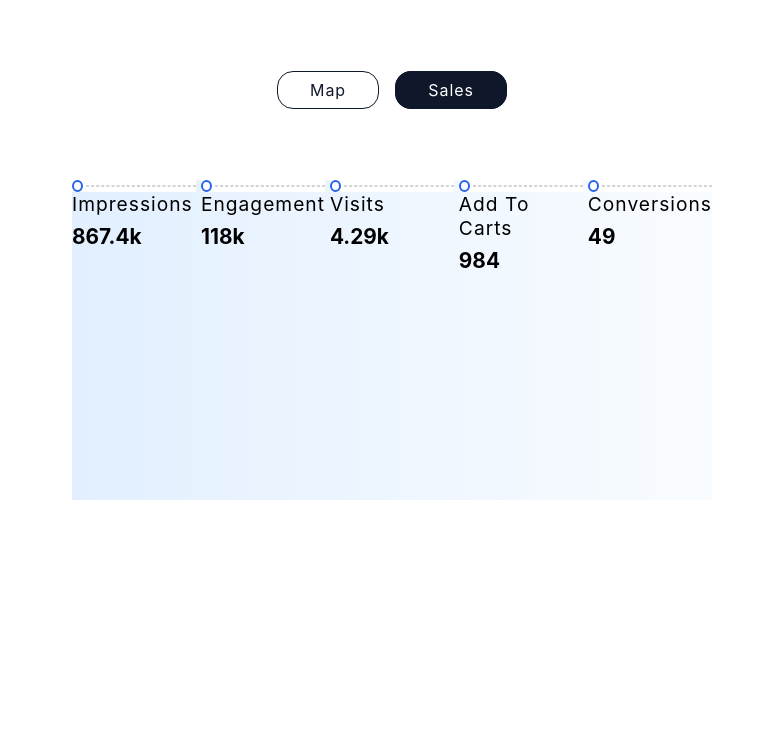
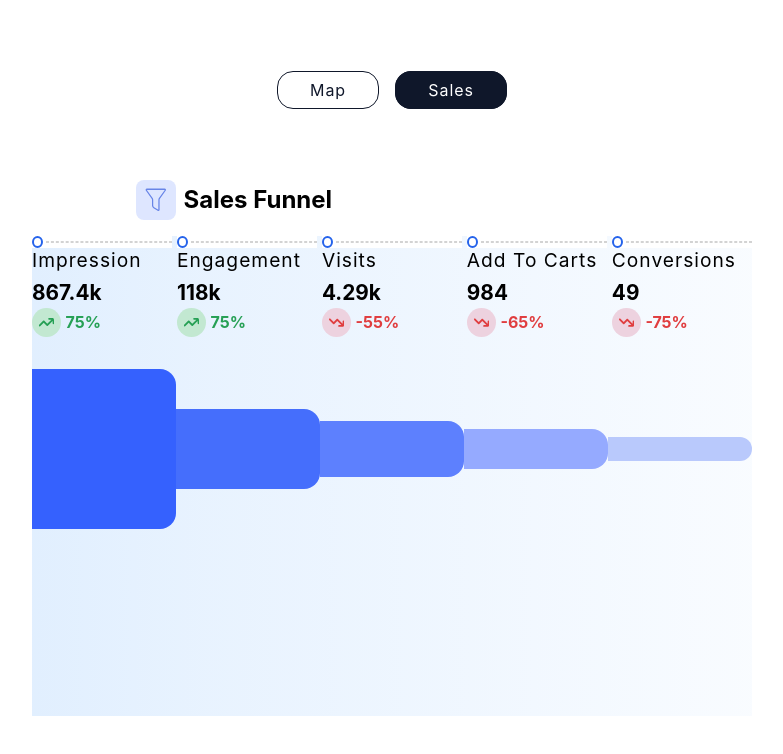
Before and after one commit to yash-purkar/company-assignment, a React (Create React App) app: page / in a window 1280 px wide. Both pictures are taken after a click on the element "Sales". Shown: the top 754 px of the page, without its empty margins (248-1031 px from the left). Built offline with nearby package versions, Linux system fonts and the light colour scheme.

Commit message:
feat: Sales Funnel

```diff
--- a/package.json
+++ b/package.json
@@ -9,6 +9,7 @@
     "leaflet": "^1.9.3",
     "react": "^18.2.0",
     "react-dom": "^18.2.0",
+    "react-icons": "^5.0.1",
     "react-leaflet": "^4.2.0",
     "react-leaflet-cluster": "^2.1.0",
     "react-scripts": "5.0.1",
--- a/src/App.css
+++ b/src/App.css
@@ -50,14 +50,28 @@ body {
 }
 
 /* sales funnel */
+.heading-container {
+  width: 40%;
+  margin: 5rem auto 1rem auto;
+
+  display: flex;
+  align-items: center;
+  gap: 0.5rem;
+}
+.icon {
+  width: 30px;
+  height: 30px;
+  color: #6885e7;
+  background-color: #dee6ff;
+  padding: 0.3rem;
+  border-radius: 0.5rem;
+}
 
 .sales-funnel-container {
-  width: 50%;
-  height: 600px;
+  min-width: 720px;
+  width: 40%;
   margin: auto;
-  margin-top: 5rem;
-  display: flex;gap: 0.3rem;
-  height: 20rem;
+  height: 30rem;
   background: linear-gradient(
     to right,
     #93c5fd47,
@@ -67,6 +81,12 @@ body {
     #93c5fd0f
   );
 }
+
+.sales-info {
+  display: flex;
+  gap: 0.3rem;
+}
+
 .column {
   width: 10rem;
 }
@@ -100,4 +120,70 @@ body {
 .count {
   font-weight: bold;
   font-size: 1.3rem;
+  margin-bottom: 0.2rem;
 }
+.trend-info {
+  display: flex;
+  align-items: center;
+  gap: 0.3rem;
+  margin-bottom: 2rem;
+}
+.up-trend-text {
+  color: #26a055;
+  font-weight: bold;
+}
+.up-trend-icon {
+  color: #26a055;
+  background-color: #c2e8d1;
+  font-size: 1rem;
+  padding: 0.4rem;
+  border-radius: 50%;
+}
+.down-trend-info span {
+  color: #26a055;
+  font-weight: bold;
+}
+.down-trend-icon {
+  color: #e03d3f;
+  background-color: #edd2df;
+  font-size: 1rem;
+  padding: 0.4rem;
+  border-radius: 50%;
+}
+.down-trend-text {
+  color: #e03d3f;
+  font-weight: bold;
+}
+
+/* funnel */
+
+.funnel-boxes {
+  display: flex;
+  align-items: center;
+}
+
+.box {
+  width: 160.36px;
+  border-top-right-radius: 1rem;
+  border-bottom-right-radius: 1rem;
+}
+.box-1 {
+  height: 10rem;
+  background-color: #3561fe;
+}
+.box-2 {
+  height: 5rem;
+  background-color: #456efc;
+}
+.box-3 {
+  height: 3.5rem;
+  background-color: #5d80fe;
+}
+.box-4 {
+  height: 2.5rem;
+  background-color: #95aaff;
+}
+.box-5 {
+  height: 1.5rem;
+  background-color: #b9c9fc;
+}
--- a/src/components/salesFunnel/SalesFunnel.jsx
+++ b/src/components/salesFunnel/SalesFunnel.jsx
@@ -1,55 +1,86 @@
 import React from "react";
+import { CiFilter } from "react-icons/ci";
+import { FaArrowTrendUp, FaArrowTrendDown } from "react-icons/fa6";
 
 export const SalesFunnel = () => {
   return (
-    <div class="sales-funnel-container">
-      <div className="column">
+    <div className="sales-main-container">
+      <div className="heading-container">
+        <CiFilter className="icon" />
+        <h2 className="heading">Sales Funnel</h2>
+      </div>
+      <div className="sales-funnel-container">
+        <div className="sales-info">
+          {data.map((data) => (
+            <div className="column" key={data.columnName}>
               <div className="column-top">
                 <div className="circle"></div>
                 <div className="line"></div>
               </div>
               <div>
-          <h2 className="column-name">Impressions</h2>
-          <h3 className="count">867.4k</h3>
+                <h2 className="column-name">{data.columnName}</h2>
+                <h3 className="count">{data.count}</h3>
+                <div className="trend-info">
+                {
+                  data.upTrend ? <FaArrowTrendUp className="up-trend-icon" /> : <FaArrowTrendDown className="down-trend-icon" />
+                }
+                  {" "}
+                  <span
+                    className={
+                      data.upTrend ? "up-trend-text" : "down-trend-text"
+                    }
+                  >
+                    {data.percentage}%
+                  </span>
                 </div>
               </div>
-      <div className="column">
-        <div className="column-top">
-          <div className="circle"></div>
-          <div className="line"></div>
             </div>
-        <div>
-          <h2 className="column-name">Engagement</h2>
-          <h3 className="count">118k</h3>
+          ))}
         </div>
-      </div> <div className="column">
-        <div className="column-top">
-          <div className="circle"></div>
-          <div className="line"></div>
-        </div>
-        <div>
-          <h2 className="column-name">Visits</h2>
-          <h3 className="count">4.29k</h3>
-        </div>
-      </div> <div className="column">
-        <div className="column-top">
-          <div className="circle"></div>
-          <div className="line"></div>
-        </div>
-        <div>
-          <h2 className="column-name">Add To Carts</h2>
-          <h3 className="count">984</h3>
-        </div>
-      </div> <div className="column">
-        <div className="column-top">
-          <div className="circle"></div>
-          <div className="line"></div>
-        </div>
-        <div>
-          <h2 className="column-name">Conversions</h2>
-          <h3 className="count">49</h3>
+
+        {/* funnel */}
+        <div className="funnel-boxes">
+          <div className="box box-1"></div>
+          <div className="box box-2"></div>
+          <div className="box box-3"></div>
+          <div className="box box-4"></div>
+          <div className="box box-5"></div>
         </div>
       </div>
     </div>
   );
 };
+
+
+const data = [
+  {
+    columnName: "Impression",
+    count: "867.4k",
+    percentage: +75,
+    upTrend: true,
+  },
+  {
+    columnName: "Engagement",
+    count: "118k",
+    percentage: +75,
+    upTrend: true,
+  },
+  {
+    columnName: "Visits",
+    count: "4.29k",
+    percentage: -55,
+    upTrend: false,
+  },
+  {
+    columnName: "Add To Carts",
+    count: "984",
+    percentage: -65,
+    upTrend: false,
+  },
+  {
+    columnName: "Conversions",
+    count: "49",
+    percentage: -75,
+    upTrend: false,
+  },
+];
```
Also changed, not shown: 1 other file (tests, documents, lock files or other folders). Lines whose indentation alone changed are shown as unchanged.
